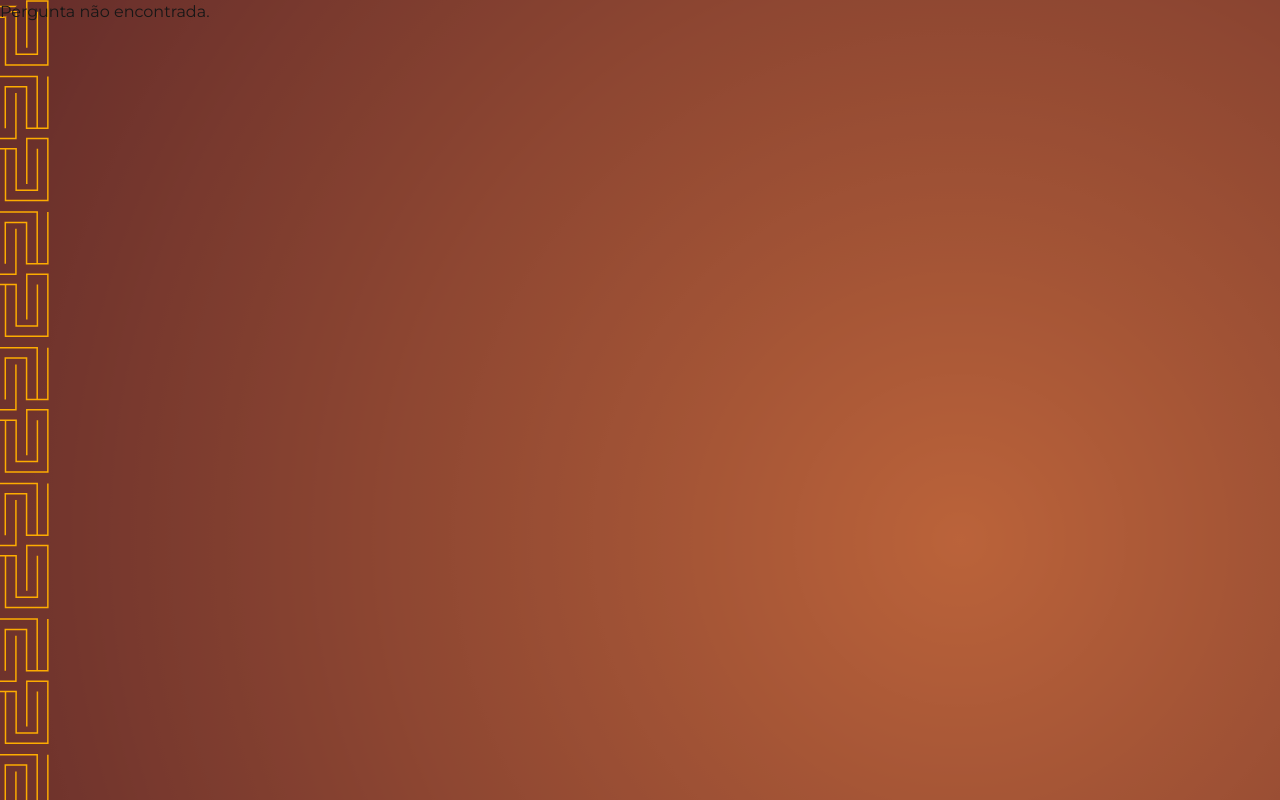
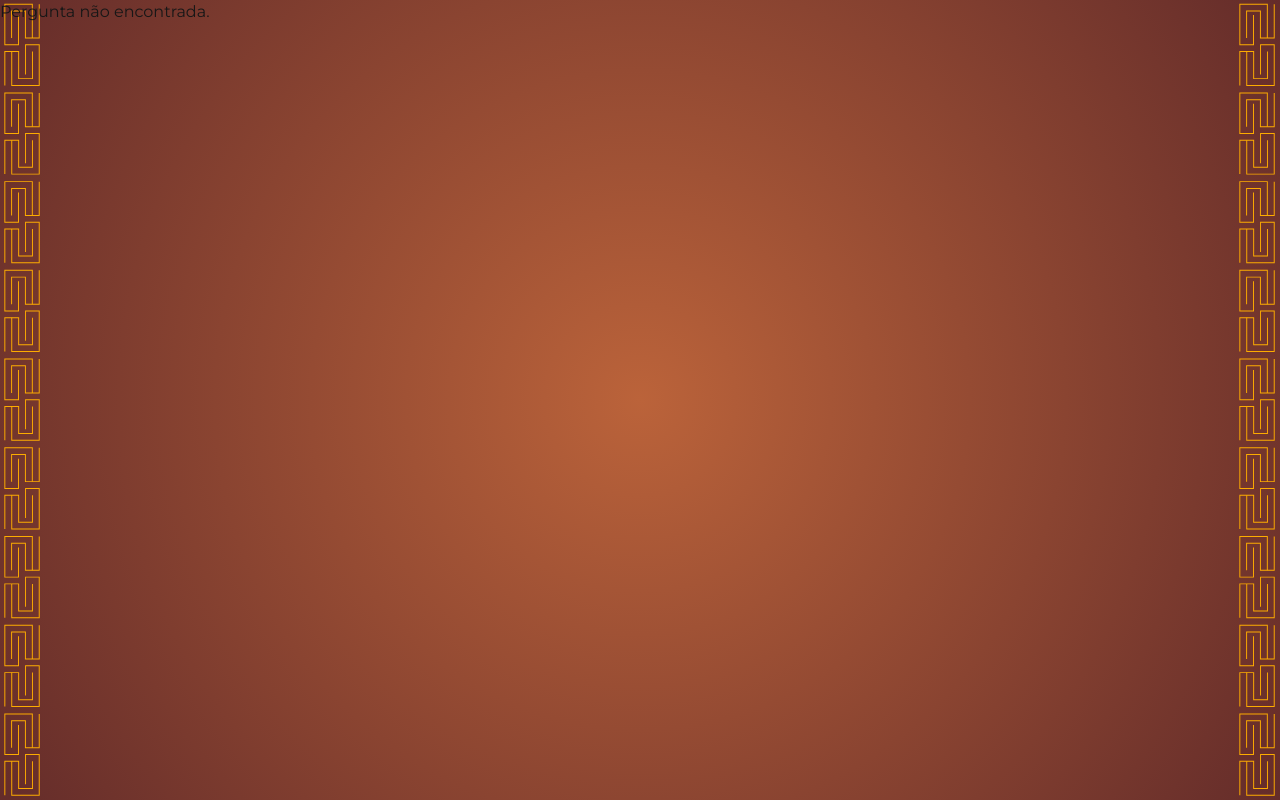
Before and after one commit to juliana-kawakami/cassino-magico, a Next.js app: page /question in a window 1280 px wide. Shown: the top 800 px of the page. Built offline with nearby package versions, Linux system fonts and the light colour scheme.

Commit message:
Plano de fundo arrumado

```diff
--- a/src/app/globals.css
+++ b/src/app/globals.css
@@ -3,7 +3,9 @@
 @tailwind utilities;
 
 :root {
-  --background: url("/background.svg");
+  --background: url('../../public/borda.svg') repeat-y right center,
+                url('../../public/borda.svg') repeat-y left center,
+                radial-gradient(circle, rgba(187,99,58,1) 0%, rgba(100,44,42,1) 100%);
   --foreground: #171717;
   --brown: #764b36;
   --golden: #fdac00;
@@ -14,6 +16,9 @@
 body {
   color: var(--foreground);
   background: var(--background);
+  background-size: auto 100%, auto 100%, cover;
+  width: 100vw;
+  height: 100vh;
   font-family: "Montserrat", sans-serif;
   max-width: 1900px;
   width: 100%;
--- a/src/app/layout.tsx
+++ b/src/app/layout.tsx
@@ -20,7 +20,7 @@ const montserrat = Montserrat({
 export default function RootLayout({ children }: RootLayoutProps) {
   return (
     <html lang="pt-br" className={montserrat.className}>
-      <body className="w-[1920px]">{children}</body>
+      <body className="w-[1920px] vsc-initialized">{children}</body>
     </html>
   );
 }
```
Also changed, not shown: public/background.svg (deleted), public/borda.svg (added).
